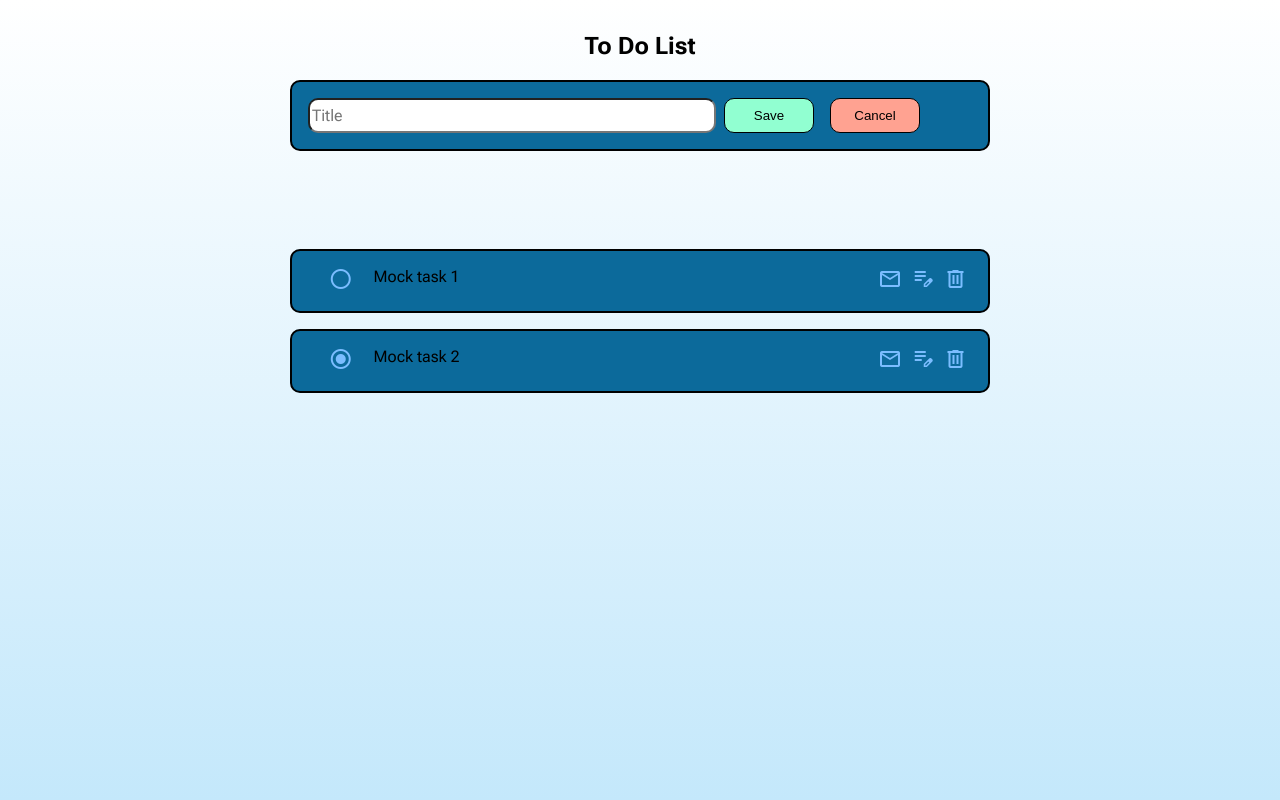
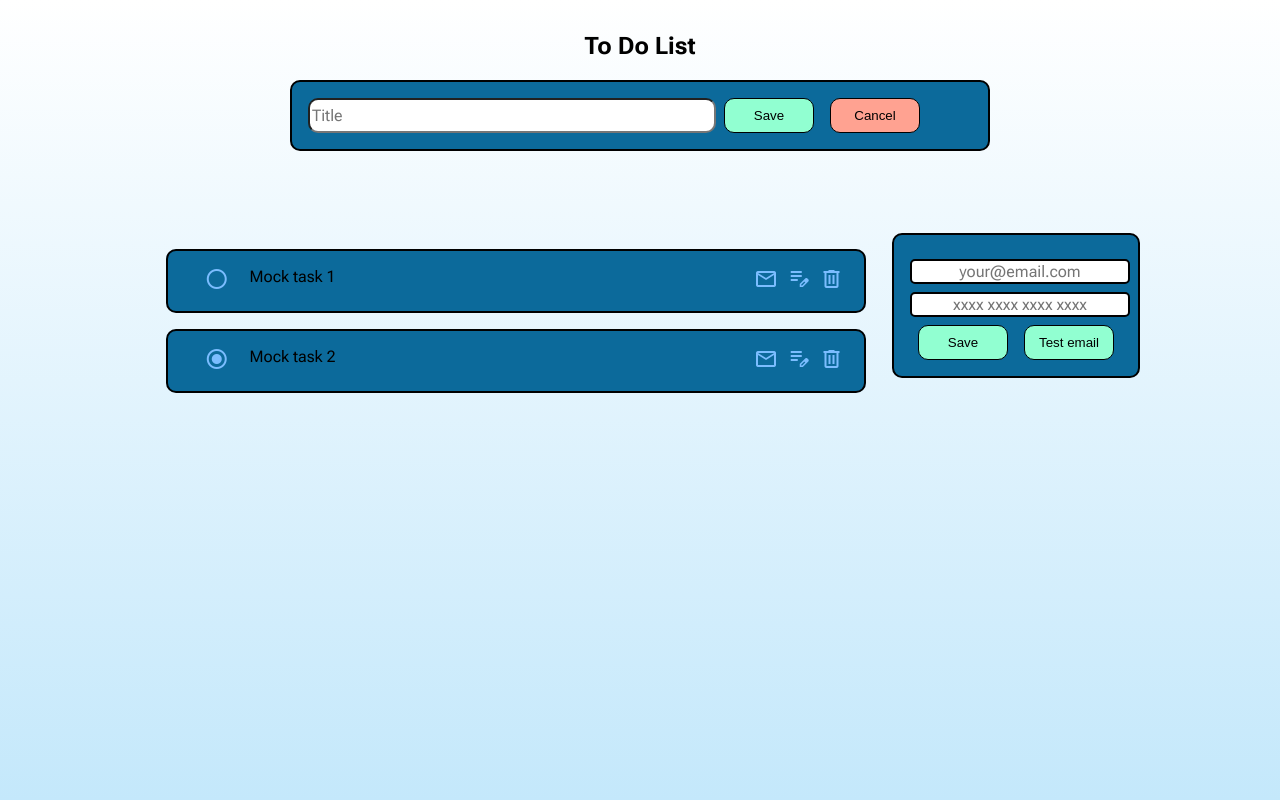
Before and after one commit to GSacata/todolist, an Angular app in the folder frontend/: page / in a window 1280 px wide. Shown: the top 800 px of the page. Built offline with nearby package versions, Linux system fonts and the light colour scheme; no server answers.

Commit message:
fixes on layout

```diff
--- a/frontend/src/app/email-mod/email-mod.component.html
+++ b/frontend/src/app/email-mod/email-mod.component.html
@@ -1,13 +1,11 @@
-<p>email-mod works!</p>
-
-<section>
+<section class="list-body email-box">
     <div>
-        <input type="text" placeholder="your@email.com" [(ngModel)]="selectedEmail.email_address"><br>
-        <input type="password" placeholder="xxxx xxxx xxxx xxxx" [(ngModel)]="selectedEmail.email_password">
+        <input type="text" placeholder="your@email.com" class="email-input" [(ngModel)]="selectedEmail.email_address"><br>
+        <input type="password" placeholder="xxxx xxxx xxxx xxxx" class="password-input" [(ngModel)]="selectedEmail.email_password">
     </div>
-    <div>
-        <button type="button" (click)="addNewItem(selectedEmail)">Save</button>
-        <button (click)="editAndTestEmail(selectedEmail)">Test email</button>
+    <div class="email-btn-box">
+        <button type="button" (click)="addNewItem(selectedEmail)" class="btn-confirm">Save</button>
+        <button (click)="editAndTestEmail(selectedEmail)" class="btn-confirm">Test email</button>
     </div>
 <!--
     <label for="item-input">Add an item:</label>
--- a/frontend/src/app/todolist/todolist.component.html
+++ b/frontend/src/app/todolist/todolist.component.html
@@ -14,6 +14,7 @@
         </div>
     </div>
     <br>
+    <div class="app-flexbody">
         <div class="list-body list-body-scroll">
             <div *ngFor="let item of task" class="task-body" id="task-{{item.id}}">
                 <div class="titlebar">
@@ -55,6 +56,8 @@
                 </div>
             </div>
         </div>
+        <app-email-mod (newItemEvent)="addItem($event)"></app-email-mod>
+    </div>
     <br>
     <div class="list-body">
         <div class="ending">
@@ -76,7 +79,3 @@
         </div>
     </div>
 </div>
-
-<p>TESTING: {{tdTaskEmail.email_address}}</p>
-
-<app-email-mod (newItemEvent)="addItem($event)"></app-email-mod>
--- a/frontend/src/styles.css
+++ b/frontend/src/styles.css
@@ -68,16 +68,44 @@ td {
 }
 
 .task-title-input,
-.task-desc-input {
+.task-desc-input,
+.email-input,
+.password-input {
     background-color: transparent;
     border: none;
 }
 
+/* .task-title-input:focus-visible, */
 .task-title-input:focus-visible,
-.task-title-input:focus-visible {
+.email-input:focus-visible,
+.password-input:focus-visible {
     background-color: var(--color-bg);
     border: none;
     outline: var(--color-icon);
+}
+
+.email-box {
+    border: solid 2px var(--color-font);
+    box-sizing: border-box;
+    border-radius: 10px;
+    padding: 1rem;
+    background-color: var(--color-primary);
+}
+
+.email-input,
+.password-input {
+    border: solid 2px var(--color-font);
+    border-radius: 5px;
+    /* padding: 1rem; */
+    background-color: var(--color-bg);
+    width: 100%;
+    margin-top: 0.5rem;
+    text-align: center;
+}
+
+.email-btn-box {
+    margin-top: 0.5rem;
+    width: 100%;
 }
 
 .task-title-input {
@@ -162,6 +190,13 @@ td {
 
 .align-btn-to-r {
     margin-left: auto;
+}
+
+.app-flexbody {
+    display: flex;
+    flex-direction: row;
+    max-width: 1000px;
+    margin: 0 auto;
 }
 
 .list-body {
```
Lines whose indentation alone changed are shown as unchanged.
